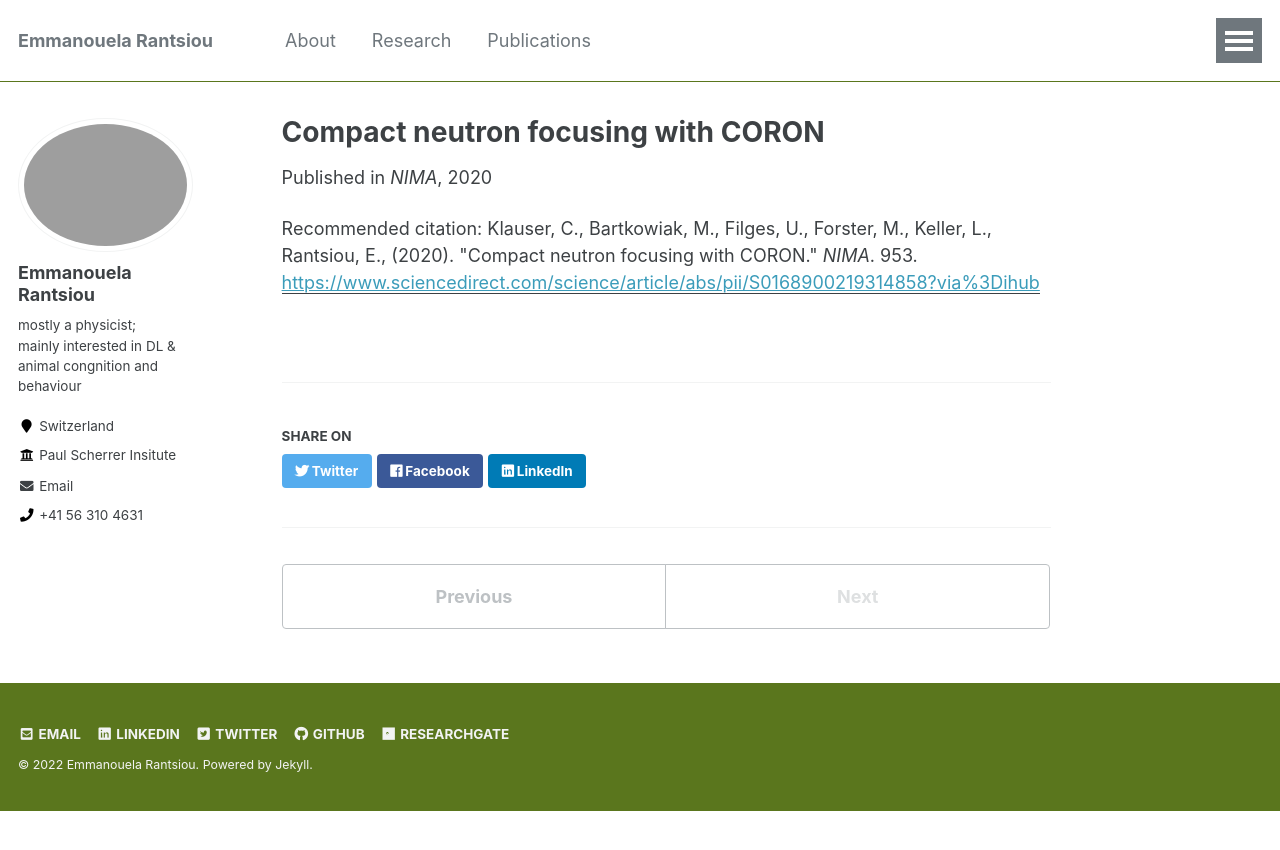
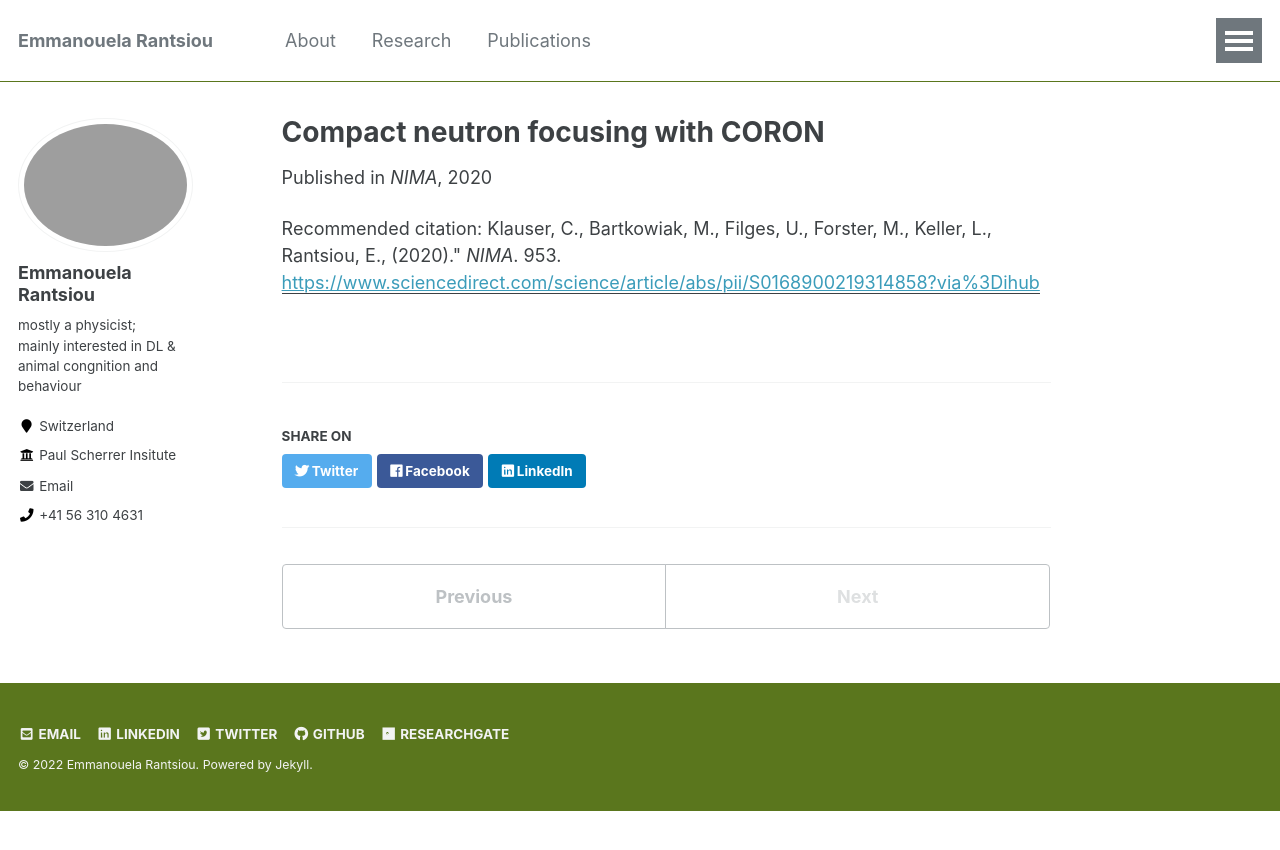
Before and after one commit to emmarant/emmarant.github.io, a Jekyll site: the page built from _publications/2020-02-11-coron.md, in a window 1280 px wide. Shown: the top 850 px of the page. Built offline with Jekyll 4.4.1, drawn with Linux system fonts in a browser that asks for light colours.

Commit message:
Update 2020-02-11-coron.md

```diff
--- a/_publications/2020-02-11-coron.md
+++ b/_publications/2020-02-11-coron.md
@@ -1,9 +1,9 @@
 ---
 title: "Compact neutron focusing with CORON"
 collection: publications
-permalink: /publication/coron-2020
+permalink: /publication/2020-02-11-coron
 date: 2020-02-11
 venue: 'NIMA'
 paperurl: 'https://www.sciencedirect.com/science/article/abs/pii/S0168900219314858?via%3Dihub'
-citation: 'Klauser, C., Bartkowiak, M., Filges, U., Forster, M., Keller, L., Rantsiou, E., (2020). &quot;Compact neutron focusing with CORON.&quot; <i>NIMA</i>. 953.'
+citation: 'Klauser, C., Bartkowiak, M., Filges, U., Forster, M., Keller, L., Rantsiou, E., (2020).&quot; <i>NIMA</i>. 953.'
 ---
```
